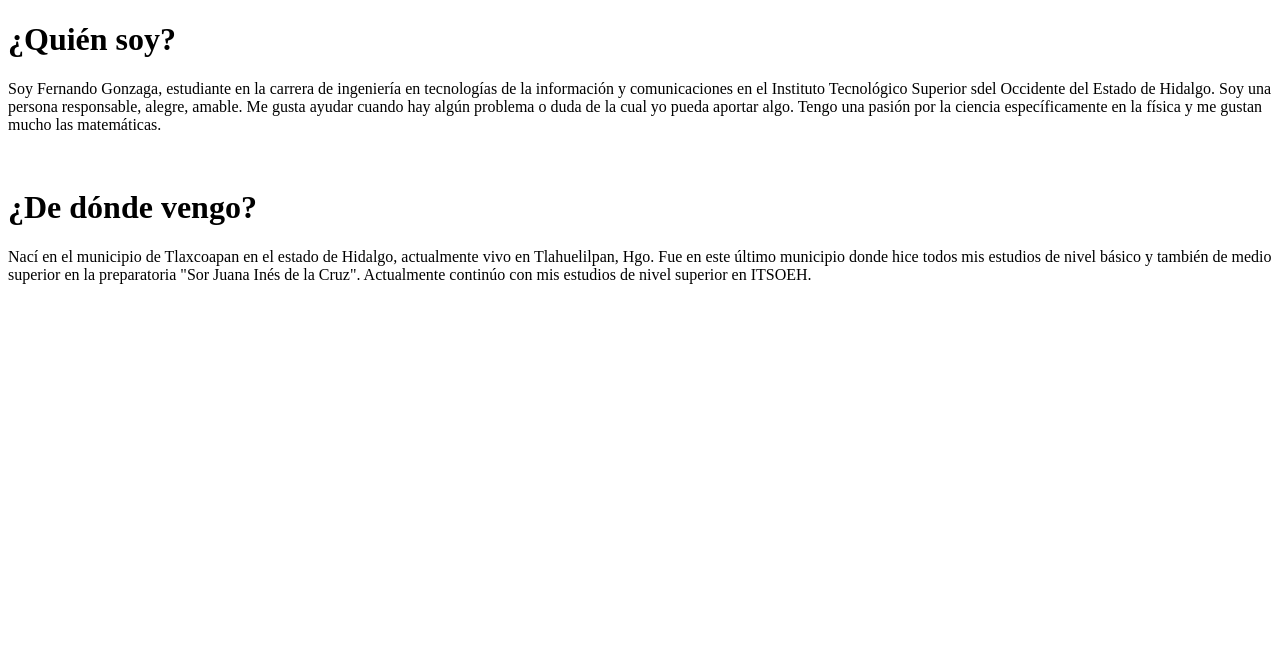
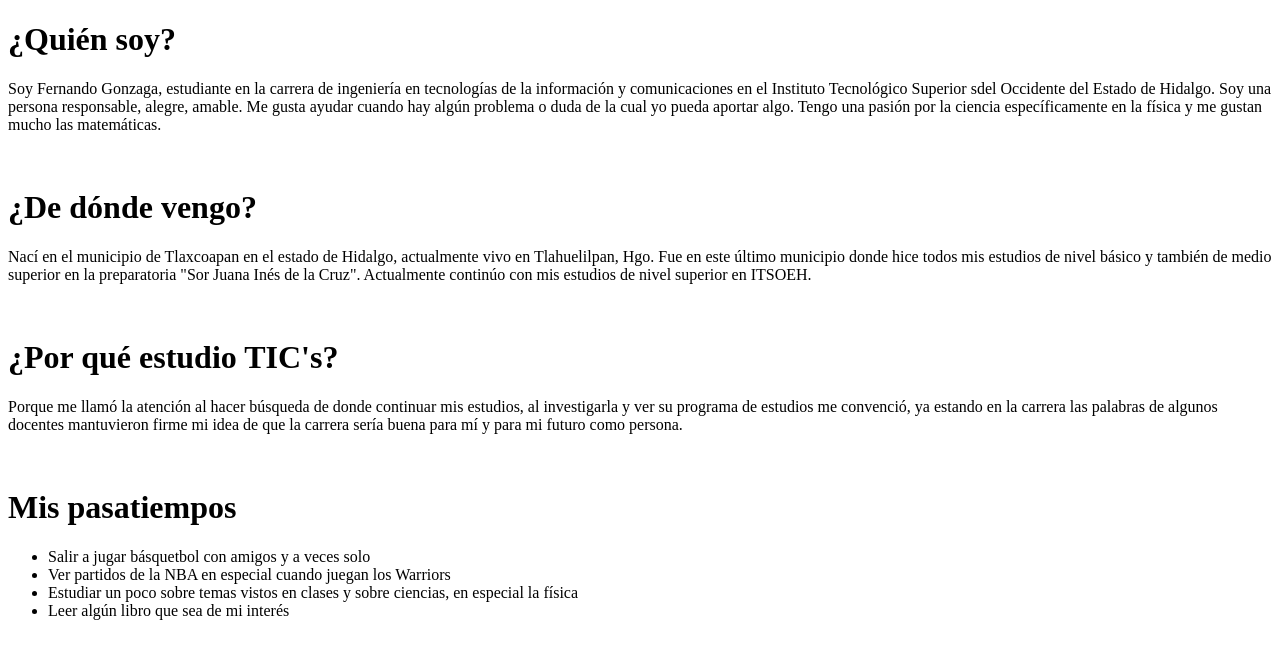
Before and after one commit to FerGonzaga/FerGonzaga.github.io, a plain HTML site: page index.html in a window 1280 px wide. Drawn offline with Linux system fonts and the light colour scheme.

Commit message:
Se agregó la pregunta ¿Por qué estudio TICs? y el listado de mis pasatiempos al archivo index
Signed-off-by: Luis Fernando Gonzaga López <230110528@itsoeh.edu.mx>

```diff
--- a/index.html
+++ b/index.html
@@ -13,5 +13,19 @@
     <h1>¿De dónde vengo?</h1>
     <p>Nací en el municipio de Tlaxcoapan en el estado de Hidalgo, actualmente vivo en Tlahuelilpan, Hgo. Fue en este último municipio donde hice todos mis estudios de nivel básico y también de medio superior en la preparatoria "Sor Juana Inés de la Cruz". Actualmente continúo con mis estudios de nivel superior en ITSOEH.</p>
     <img src="" alt="" width="500">
+
+    <h1>¿Por qué estudio TIC's?</h1>
+    <p>Porque me llamó la atención al hacer búsqueda de donde continuar mis estudios, al investigarla y ver su programa de estudios me convenció, ya estando en la carrera las palabras de algunos docentes mantuvieron firme mi idea de que la carrera sería buena para mí y para mi futuro como persona.</p>
+    <img src="" alt="" width="500">
+
+    <h1>Mis pasatiempos</h1>
+    <ul>
+        <li>Salir a jugar básquetbol con amigos y a veces solo</li>
+        <li>Ver partidos de la NBA en especial cuando juegan los Warriors</li>
+        <li>Estudiar un poco sobre temas vistos en clases y sobre ciencias, en especial la física</li>
+        <li>Leer algún libro que sea de mi interés</li>
+    </ul>
+    <img src="" alt="" width="500">
+    <img src="" alt="" width="500">
 </body>
 </html>
```
